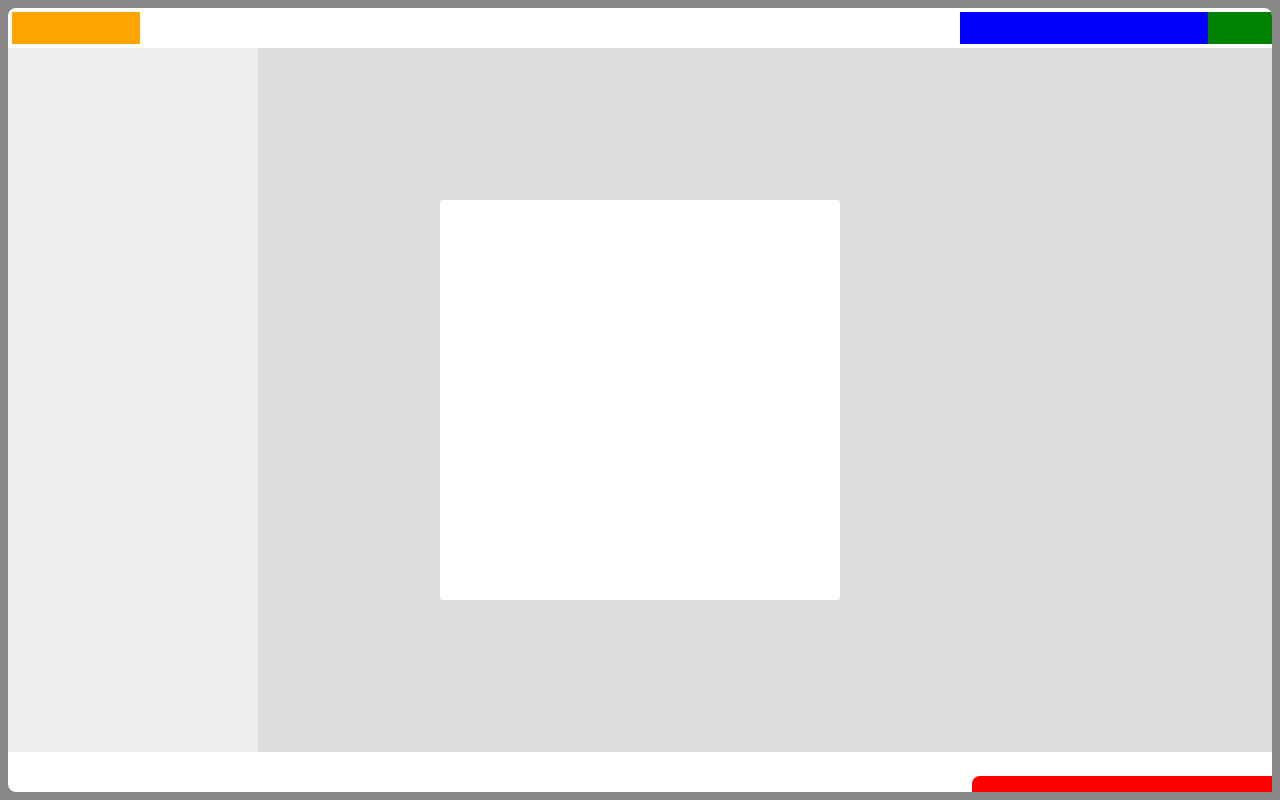
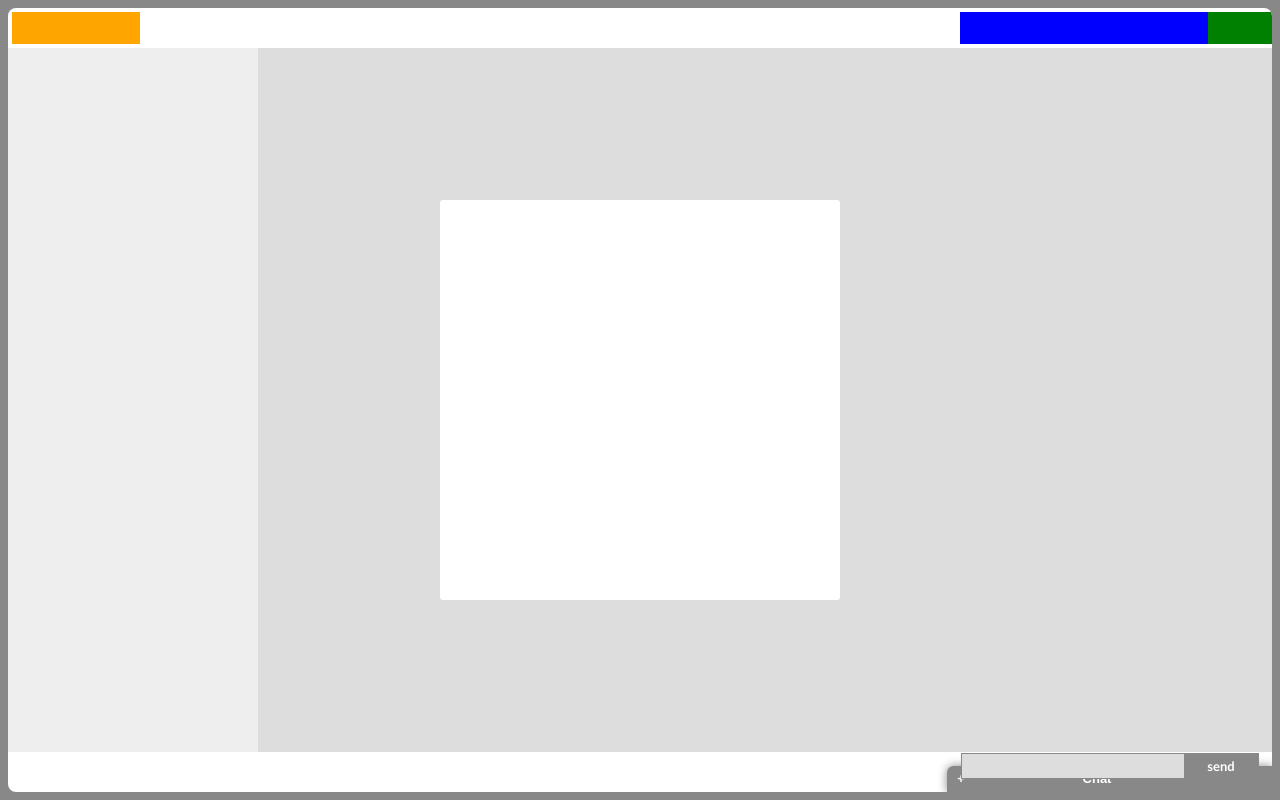
Before and after one commit to learningreac/chat, a React (Create React App) app: page / in a window 1280 px wide. Built offline with nearby package versions, Linux system fonts and the light colour scheme.

Commit message:
updated chat window

```diff
--- a/src/App.js
+++ b/src/App.js
@@ -1,6 +1,7 @@
 import { useState } from 'react';
 import './css/spa.css';
 import './css/spa.shell.css';
+import './css/spa.chat.css';
 
 import Head from './components/Head';
 import Main from './components/Main';
@@ -8,7 +9,6 @@ import Footer from './components/Footer';
 import ChatSlider from './components/ChatSlider';
 import Modal from './components/Modal';
 
-import { configMap } from './constants';
 
 const App = () => {
 
--- a/src/components/ChatSlider.js
+++ b/src/components/ChatSlider.js
@@ -1,8 +1,44 @@
 import { configMap } from "../constants";
+import ChatHeader from "./chat/ChatHeader";
+import ChatCloser from './chat/ChatCloser';
+import ChatBox from "./chat/ChatBox";
+import { useEffect, useRef, useState } from "react";
+
+// window.getComputedStyle(element)
+// utility method
+const getEmSize = function (elem) {
+    return Number(
+        getComputedStyle(elem, '').fontSize.match(/\d*\.?\d*/)[0]
+    );
+};
+
+const computeStateMap = (px_per_em) => {
+    if (px_per_em) {
+        let stateMap = {
+            position_type: 'closed',
+            slider_hidden_px: 0,
+            slider_closed_px: 0,
+            slider_opened_px: 0
+        };
+    }
+}
 
 const ChatSlider = ({ isRetracted, height, title, handleClick }) => {
+    const sliderRef = useRef();
+    const [px_per_em, Set_px_per_em] = useState(0);
 
-    if(isRetracted) {
+    useEffect(() => {
+        const slider = sliderRef.current;
+        let ppe = getEmSize(slider);
+        Set_px_per_em(ppe);
+
+    }, []);
+
+
+    console.log(px_per_em)
+
+
+    if (isRetracted) {
         title = configMap.retracted_title;
         height = configMap.retracted_height;
     } else {
@@ -11,8 +47,14 @@ const ChatSlider = ({ isRetracted, height, title, handleClick }) => {
     }
 
     return (
-        <div className='spa-shell-chat' title={title} style={{height:height}} onClick={handleClick}> </div>
+        <div className="spa-chat" ref={sliderRef}>
+            <ChatHeader />
+            <ChatCloser />
+            <ChatBox />
+        </div>
     )
 };
 
 export default ChatSlider;
+
+//<div className='spa-shell-chat' title={title} style={{height:height}} onClick={handleClick}>
--- /dev/null
+++ b/src/components/chat/ChatBox.js
@@ -0,0 +1,10 @@
+const ChatBox = () => {
+    return (
+        <div className="spa-chat-box">
+            <input type='text'></input>
+            <div>send</div>
+        </div>
+    )
+};
+
+export default ChatBox;
--- /dev/null
+++ b/src/components/chat/ChatCloser.js
@@ -0,0 +1,7 @@
+const ChatCloser = () => {
+    return (
+        <div className="spa-chat-closer"></div>
+    )
+};
+
+export default ChatCloser;
--- /dev/null
+++ b/src/components/chat/ChatHeader.js
@@ -0,0 +1,10 @@
+const ChatHeader = () => {
+    return(
+        <div className="spa-chat-head">
+            <div className="spa-chat-head-toggle"> + </div>
+            <div className="spa-chat-head-title"> Chat</div>
+        </div>
+    )
+};
+
+export default ChatHeader;
--- a/src/constants.js
+++ b/src/constants.js
@@ -5,4 +5,11 @@ export const configMap = {
     retracted_title: 'Click to extend',
     chat_extend_time: 1000,
     chat_retract_time: 300,
+
+    slider_open_time: 250,
+    slider_close_time: 250,
+    slider_opened_em: 16,
+    slider_closed_em: 2,
+    slider_opened_title: 'Click to close',
+    slider_closed_title: 'Click to open',
 };
--- /dev/null
+++ b/src/css/spa.chat.css
@@ -0,0 +1,177 @@
+.spa-shell-chat {
+    bottom: 0;
+    right: 0;
+    width: 300px;
+    background: red;
+    cursor: pointer;
+    border-radius: 8px 0 0 0;
+    z-index: 2;
+}
+
+.spa-shell-chat:hover {
+    background: #a00;
+}
+
+
+/*
+ * spa.chat.css
+ * Chat feature styles
+*/
+
+.spa-chat {
+    position: absolute;
+    bottom: 0;
+    right: 0;
+    width: 25em;
+    height: 2em;
+    background: #fff;
+    border-radius: 0.5em 0 0 0;
+    border-style: solid;
+    border-width: thin 0 0 thin;
+    border-color: #888;
+    box-shadow: 0 0 0.75em 0 #888;
+    z-index: 1;
+}
+
+.spa-chat-head,
+.spa-chat-closer {
+    position: absolute;
+    top: 0;
+    height: 2em;
+    line-height: 1.8em;
+    border-bottom: thin solid #888;
+    cursor: pointer;
+    background: #888;
+    color: white;
+    font-family: arial, helvetica, sans-serif;
+    font-weight: 800;
+    text-align: center;
+}
+
+.spa-chat-head {
+    left: 0;
+    right: 2em;
+    border-radius: 0.3em 0 0 0;
+}
+
+.spa-chat-closer {
+    right: 0;
+    width: 2em;
+}
+
+.spa-chat-closer:hover {
+    background: #800;
+}
+
+.spa-chat-head-toggle {
+    position: absolute;
+    top: 0;
+    left: 0;
+    width: 2em;
+    bottom: 0;
+    border-radius: 0.3em 0 0 0;
+}
+
+.spa-chat-head-title {
+    position: absolute;
+    left: 50%;
+    width: 16em;
+    margin-left: -8em;
+}
+
+.spa-chat-sizer {
+    position: absolute;
+    top: 2em;
+    left: 0;
+    right: 0;
+}
+
+.spa-chat-msgs {
+    position: absolute;
+    top: 1em;
+    left: 1em;
+    right: 1em;
+    bottom: 4em;
+    padding: 0.5em;
+    border: thin solid #888;
+    overflow-x: hidden;
+    overflow-y: scroll;
+}
+
+.spa-chat-box {
+    position: absolute;
+    height: 2em;
+    left: 1em;
+    right: 1em;
+    bottom: 1em;
+    border: thin solid #888;
+    background: #888;
+}
+
+.spa-chat-box input[type=text] {
+    float: left;
+    width: 75%;
+    height: 100%;
+    padding: 0.5em;
+    border: 0;
+    background: #ddd;
+    color: #404040;
+}
+
+.spa-chat-box input[type=text]:focus {
+    background: #fff;
+}
+
+.spa-chat-box div {
+    float: left;
+    width: 25%;
+    height: 2em;
+    line-height: 1.9em;
+    text-align: center;
+    color: #fff;
+    font-weight: 800;
+    cursor: pointer;
+}
+
+.spa-chat-box div:hover {
+    background-color: #444;
+    color: #ff0;
+}
+
+.spa-chat-head:hover .spa-chat-head-toggle {
+    background: #aaa;
+}
+
+
+/* chat extend animation
+.image[isRetracted='false'] {
+    animation: extend 10s;
+}
+
+@keyframes extend {
+    from {
+       opacity: 0.5;
+    }
+
+    to {
+        opacity: 1;
+    }
+}
+*/
+
+/* chat retracted animation
+.image[isRetracted=true] {
+    animation: retract 10s;
+}
+
+@keyframes retract {
+    from {
+        height: 434px;
+    }
+
+    to {
+        height: 16px;
+    }
+}
+
+*/
--- a/src/css/spa.shell.css
+++ b/src/css/spa.shell.css
@@ -66,15 +66,7 @@
   right  : 0;
   height : 40px;
 }
-.spa-shell-chat {
-  bottom     : 0;
-  right      : 0;
-  width      : 300px;
-  background : red;
-  cursor: pointer;
-  border-radius: 8px 0 0 0;
-  z-index    : 2;
-}
+
 
 .spa-shell-modal {
   margin-top    : -200px;
```
Also changed, not shown: src/components/chat/Msgs.js (added, +7 -0 lines), src/components/chat/Sizer.js (added, +13 -0 lines).
